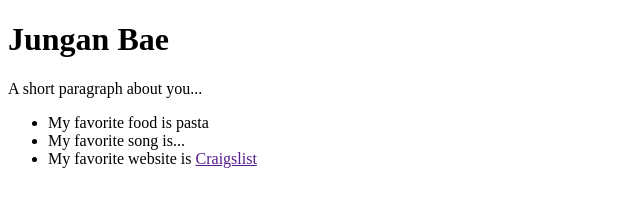
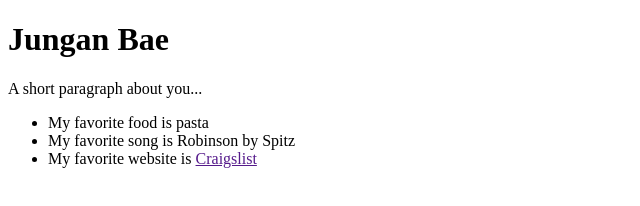
Before and after one commit to JunganBae/UIDesign1, a plain HTML site: page index.html in a window 1280 px wide. Shown: the whole page, without its empty margins (0-640 px from the left). Drawn offline with Linux system fonts and the light colour scheme.

Commit message:
added my favorite song

```diff
--- a/index.html
+++ b/index.html
@@ -21,7 +21,7 @@
       <p class="desc">A short paragraph about you...</p>
       <ul>
         <li>My favorite food is pasta</li>
-        <li>My favorite song is...</li>
+        <li>My favorite song is Robinson by Spitz</li>
         <li>My favorite website is <a href="">Craigslist</a></li>
       </ul>
 
```
